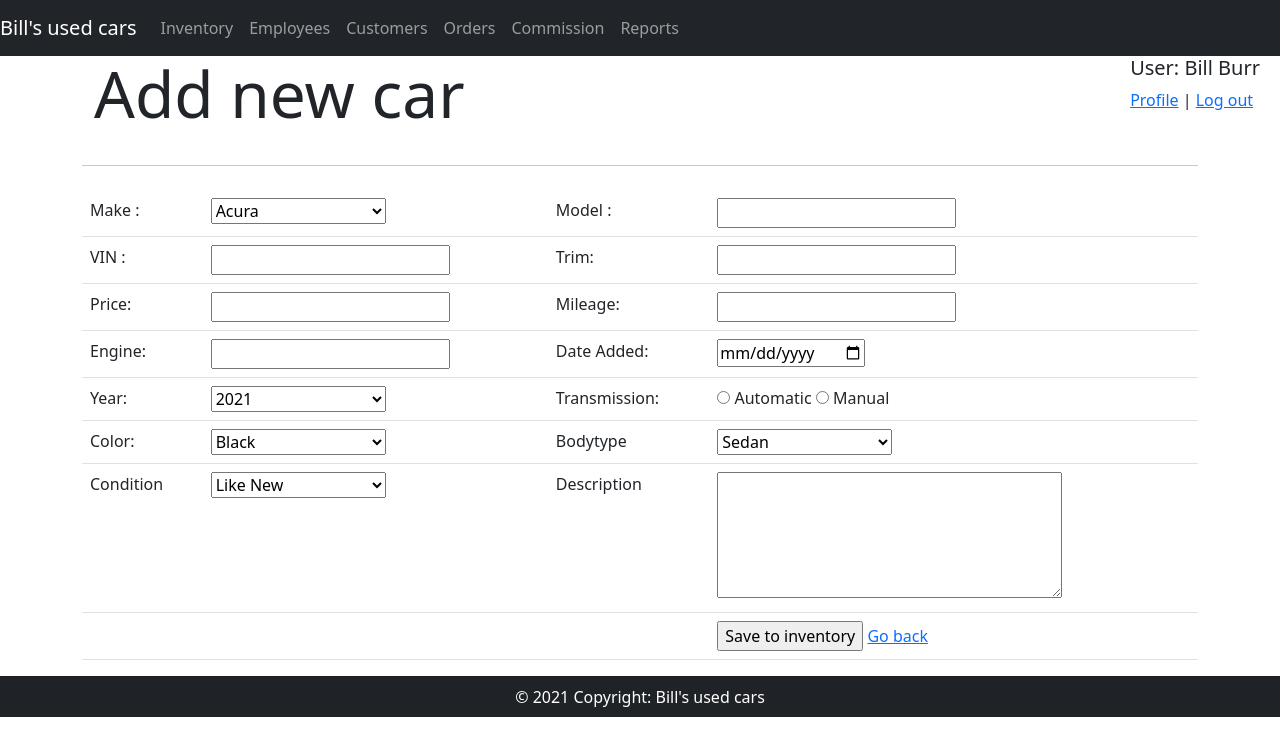
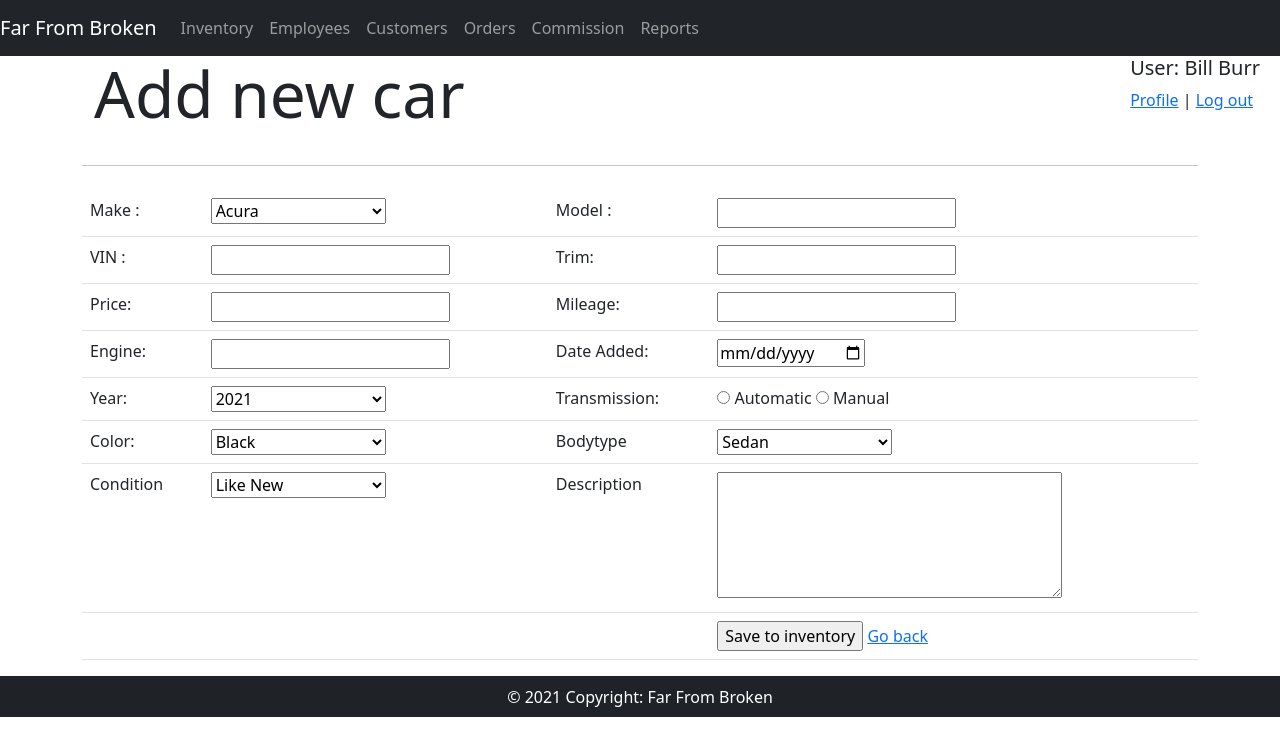
Before and after one commit to MousumiDas16/database-project, a PHP site: page /addCar.php in a window 1280 px wide. Shown: the top 756 px of the page. Run offline with PHP 8.4, Linux system fonts and the light colour scheme; a user stored in the database is signed in.

Commit message:
Changed footer and header

```diff
--- a/admin/admin_footer.php
+++ b/admin/admin_footer.php
@@ -1,7 +1,7 @@
  <footer class="bg-dark text-center">
 
           <div class="card-footer text-white">
-            © 2021 Copyright: Bill's used cars
+            © 2021 Copyright: Far From Broken
           </div>
 
 
--- a/admin/admin_menu.php
+++ b/admin/admin_menu.php
@@ -4,7 +4,7 @@
   <meta charset="UTF-8">
   <meta name="viewport" content="width=device-width, initial-scale=1.0">
   <meta http-equiv="X-UA-Compatible" content="ie-edge">
-  <title>Bill's used cars @Admin</title>
+  <title>Far From Broken @Admin</title>
   <link href="https://cdn.jsdelivr.net/npm/bootstrap@5.0.0-beta2/dist/css/bootstrap.min.css" rel="stylesheet" integrity="sha384-BmbxuPwQa2lc/FVzBcNJ7UAyJxM6wuqIj61tLrc4wSX0szH/Ev+nYRRuWlolflfl" crossorigin="anonymous">
 
 
@@ -13,7 +13,7 @@
   <header>
 
     <nav class="navbar navbar-expand-lg navbar-dark bg-dark">
-      <a class="navbar-brand" href="#">Bill's used cars
+      <a class="navbar-brand" href="#">Far From Broken
       </a>
       <button class="navbar-toggler" type="button" data-toggle="collapse" data-target="#navbarText" aria-controls="navbarText" aria-expanded="false" aria-label="Toggle navigation">
         <span class="navbar-toggler-icon"></span>
```
